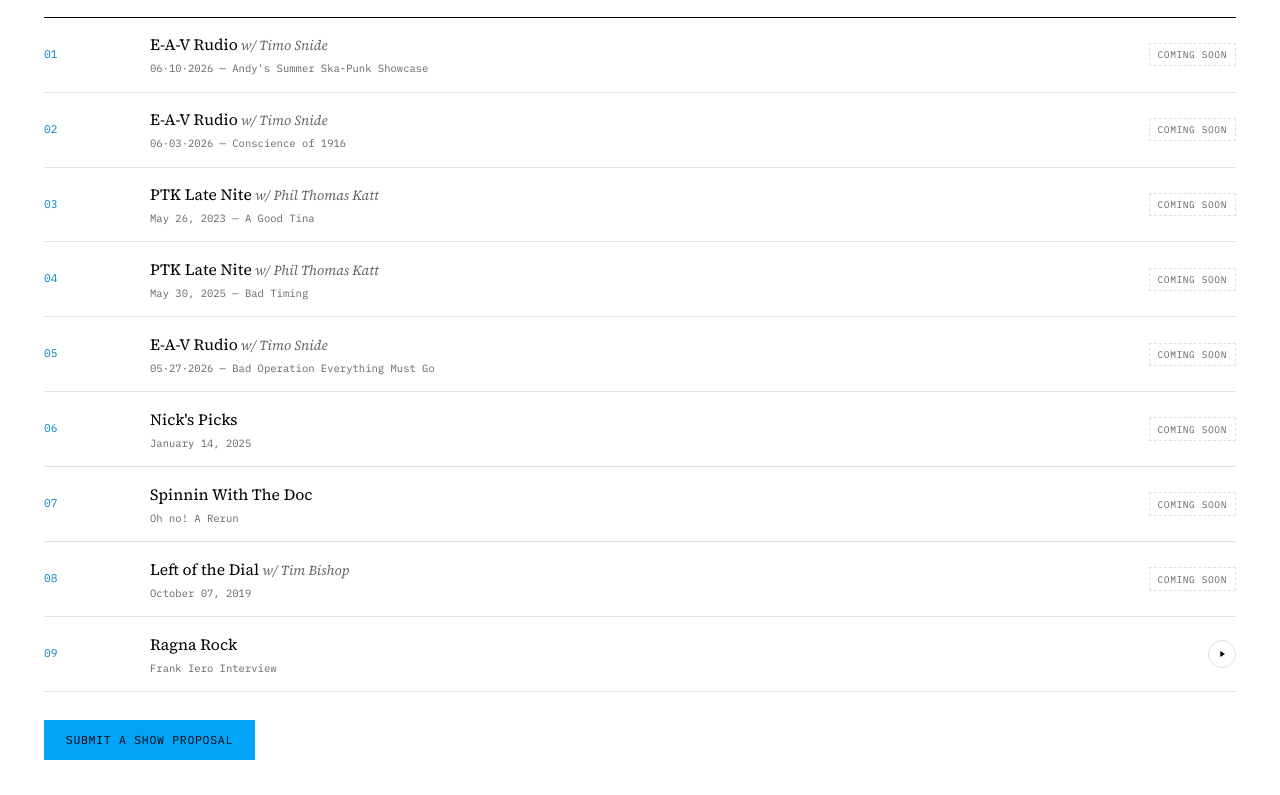
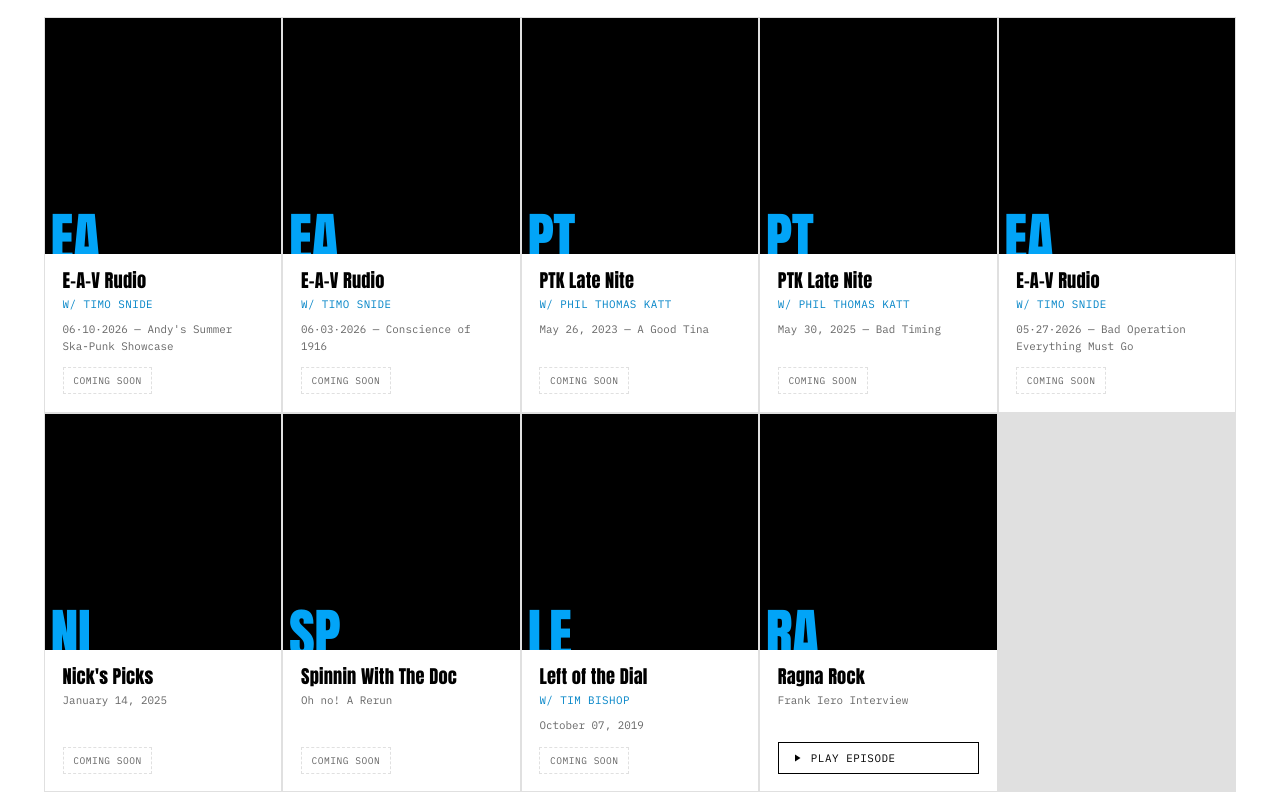
Before and after one commit to tobiechvarria/wpnx, an Astro site: page /shows in a window 1280 px wide. Shown: the part 944-1739 px from the top of the page. Built offline with nearby package versions, Linux system fonts and the light colour scheme; Astro itself is replaced by a stand-in of ours; no server answers.

Commit message:
feat: rebuild /shows as a card grid, referencing thelotradio.com/shows
Replaces the dense hairline-row archive table with a tight card
grid (image tile + title + host + episode + play/coming-soon),
matching the structural pattern at thelotradio.com/shows the user
pointed to. No per-show photography exists yet, so each tile carries
a bold Anton initials mark in accent blue instead of a fabricated
stock photo — an honest placeholder, not a fake one.

Also reshapes content/shows/*.json to mirror Spinitron's actual Show
API field names (title, matching Show.title) plus the two fields
Spinitron doesn't provide (host, episode_name ~ Playlist.episode_name)
and the site's own audio archive link (src). Spinitron's /shows is
still empty (confirmed via the Worker proxy), so this stays the data
source for now — swapping to the live API later should only mean
changing where `shows` comes from, not the card markup.

Co-Authored-By: Claude Sonnet 5 <noreply@anthropic.com>
Claude-Session: https://claude.ai/code/session_0116NiERtDbKgdbKcRaKCX72

```diff
--- a/src/content/shows/show-01.json
+++ b/src/content/shows/show-01.json
@@ -1,7 +1,7 @@
 {
   "id": "01",
-  "show": "E-A-V Rudio",
+  "title": "E-A-V Rudio",
   "host": "w/ Timo Snide",
-  "episode": "06·10·2026 — Andy's Summer Ska-Punk Showcase",
+  "episode_name": "06\u00b710\u00b72026 \u2014 Andy's Summer Ska-Punk Showcase",
   "src": ""
 }
--- a/src/content/shows/show-02.json
+++ b/src/content/shows/show-02.json
@@ -1,7 +1,7 @@
 {
   "id": "02",
-  "show": "E-A-V Rudio",
+  "title": "E-A-V Rudio",
   "host": "w/ Timo Snide",
-  "episode": "06·03·2026 — Conscience of 1916",
+  "episode_name": "06\u00b703\u00b72026 \u2014 Conscience of 1916",
   "src": ""
 }
--- a/src/content/shows/show-03.json
+++ b/src/content/shows/show-03.json
@@ -1,7 +1,7 @@
 {
   "id": "03",
-  "show": "PTK Late Nite",
+  "title": "PTK Late Nite",
   "host": "w/ Phil Thomas Katt",
-  "episode": "May 26, 2023 — A Good Tina",
+  "episode_name": "May 26, 2023 \u2014 A Good Tina",
   "src": ""
 }
--- a/src/content/shows/show-04.json
+++ b/src/content/shows/show-04.json
@@ -1,7 +1,7 @@
 {
   "id": "04",
-  "show": "PTK Late Nite",
+  "title": "PTK Late Nite",
   "host": "w/ Phil Thomas Katt",
-  "episode": "May 30, 2025 — Bad Timing",
+  "episode_name": "May 30, 2025 \u2014 Bad Timing",
   "src": ""
 }
--- a/src/content/shows/show-05.json
+++ b/src/content/shows/show-05.json
@@ -1,7 +1,7 @@
 {
   "id": "05",
-  "show": "E-A-V Rudio",
+  "title": "E-A-V Rudio",
   "host": "w/ Timo Snide",
-  "episode": "05·27·2026 — Bad Operation Everything Must Go",
+  "episode_name": "05\u00b727\u00b72026 \u2014 Bad Operation Everything Must Go",
   "src": ""
 }
--- a/src/content/shows/show-06.json
+++ b/src/content/shows/show-06.json
@@ -1,7 +1,7 @@
 {
   "id": "06",
-  "show": "Nick's Picks",
+  "title": "Nick's Picks",
   "host": "",
-  "episode": "January 14, 2025",
+  "episode_name": "January 14, 2025",
   "src": ""
 }
--- a/src/content/shows/show-07.json
+++ b/src/content/shows/show-07.json
@@ -1,7 +1,7 @@
 {
   "id": "07",
-  "show": "Spinnin With The Doc",
+  "title": "Spinnin With The Doc",
   "host": "",
-  "episode": "Oh no! A Rerun",
+  "episode_name": "Oh no! A Rerun",
   "src": ""
 }
--- a/src/content/shows/show-08.json
+++ b/src/content/shows/show-08.json
@@ -1,7 +1,7 @@
 {
   "id": "08",
-  "show": "Left of the Dial",
+  "title": "Left of the Dial",
   "host": "w/ Tim Bishop",
-  "episode": "October 07, 2019",
+  "episode_name": "October 07, 2019",
   "src": ""
 }
--- a/src/content/shows/show-09.json
+++ b/src/content/shows/show-09.json
@@ -1,7 +1,7 @@
 {
   "id": "09",
-  "show": "Ragna Rock",
+  "title": "Ragna Rock",
   "host": "",
-  "episode": "Frank Iero Interview",
+  "episode_name": "Frank Iero Interview",
   "src": "https://static1.squarespace.com/static/53cc5842e4b076d747fa86d3/t/596d4dcc7131a565aee22515/1500335649064/Ragna+Rock+with+Frank+Iero+Interview.mp3"
 }
--- a/src/pages/shows.astro
+++ b/src/pages/shows.astro
@@ -15,68 +15,147 @@ const shows = Object.values(rawShows).sort(
 
   <section class="dl-section">
     <p class="dl-section__title">Programming from Radio Free Pensacola — the roster grows as WPNX grows.</p>
-    <div class="archive-table" role="table" aria-label="Show roster">
+
+    <div class="show-grid">
       {shows.map((show: any) => {
         const hasAudio = Boolean(show.src);
+        const mark = show.title.replace(/[^A-Za-z0-9]/g, '').slice(0, 2).toUpperCase() || '??';
         return (
-          <div class="archive-row show-row" role="row" data-src={show.src || ''}>
-            <span class="archive-row__num" role="cell">{show.id}</span>
-            <span class="archive-row__main" role="cell">
-              {show.show}{show.host ? <em class="show-row__host"> {show.host}</em> : null}
-              <span class="archive-row__sub">{show.episode}</span>
-            </span>
-            <span class="archive-row__status" role="cell">
+          <article class="show-card" data-src={show.src || ''}>
+            <div class="show-card__art" aria-hidden="true">
+              <span class="show-card__mark">{mark}</span>
+            </div>
+
+            <div class="show-card__body">
+              <p class="show-card__title">{show.title}</p>
+              {show.host && <p class="show-card__host">{show.host}</p>}
+              <p class="show-card__episode">{show.episode_name}</p>
+            </div>
+
+            <div class="show-card__action">
               {hasAudio ? (
-                <button class="show-row__btn" aria-label={`Play ${show.show} — ${show.episode}`} data-play-btn>
-                  <svg viewBox="0 0 24 24" aria-hidden="true" focusable="false" class="show-row__icon show-row__icon--play"><path d="M8 5v14l11-7z"/></svg>
-                  <svg viewBox="0 0 24 24" aria-hidden="true" focusable="false" class="show-row__icon show-row__icon--pause" style="display:none"><path d="M6 19h4V5H6v14zm8-14v14h4V5h-4z"/></svg>
+                <button class="show-card__btn" aria-label={`Play ${show.title} — ${show.episode_name}`} data-play-btn>
+                  <svg viewBox="0 0 24 24" aria-hidden="true" focusable="false" class="show-card__icon show-card__icon--play"><path d="M8 5v14l11-7z"/></svg>
+                  <svg viewBox="0 0 24 24" aria-hidden="true" focusable="false" class="show-card__icon show-card__icon--pause" style="display:none"><path d="M6 19h4V5H6v14zm8-14v14h4V5h-4z"/></svg>
+                  <span>Play episode</span>
                 </button>
               ) : (
-                <span class="show-row__badge">Coming Soon</span>
+                <span class="show-card__badge">Coming Soon</span>
               )}
-            </span>
+            </div>
+
             {hasAudio && (
-              <div class="show-row__tray" data-tray aria-hidden="true">
+              <div class="show-card__tray" data-tray aria-hidden="true">
                 <span data-time>0:00</span>
-                <div class="show-row__progress" data-progress-wrap><div class="show-row__fill" data-progress-fill></div></div>
+                <div class="show-card__progress" data-progress-wrap><div class="show-card__fill" data-progress-fill></div></div>
                 <span data-duration>--:--</span>
               </div>
             )}
-          </div>
+          </article>
         );
       })}
     </div>
-    <a href="/participate" class="dl-btn dl-btn--primary" style="margin-top:1.75rem;display:inline-block;">Submit a Show Proposal</a>
+
+    <a href="/participate" class="dl-btn dl-btn--primary" style="margin-top:2rem;display:inline-block;">Submit a Show Proposal</a>
   </section>
 
   <style>
-    .show-row { position: relative; flex-wrap: wrap; }
-    .show-row__host { font-style: italic; color: var(--color-muted); font-size: 0.88em; }
-    .show-row__btn { width: 28px; height: 28px; border-radius: 50%; border: 1.5px solid var(--color-rule); background: transparent; color: var(--color-ink); cursor: pointer; display: flex; align-items: center; justify-content: center; transition: background 0.15s ease, border-color 0.15s ease; }
-    .show-row__btn:hover, .show-row__btn.is-playing { background: var(--color-accent); border-color: var(--color-accent); color: #fff; }
-    .show-row__icon { width: 10px; height: 10px; fill: currentColor; pointer-events: none; }
-    .show-row__badge { font-family: var(--f-mono); font-size: 0.6rem; color: var(--color-muted); border: 1px dashed var(--color-rule); padding: 0.2rem 0.5rem; white-space: nowrap; }
-    .show-row__tray { display: none; grid-column: 1 / -1; align-items: center; gap: 0.75rem; width: 100%; padding-top: 0.6rem; font-family: var(--f-mono); font-size: 0.62rem; color: var(--color-muted); }
-    .show-row__tray.is-open { display: flex; }
-    .show-row__progress { flex: 1; height: 2px; background: var(--color-rule); cursor: pointer; }
-    .show-row__fill { height: 100%; background: var(--color-accent); width: 0%; }
+    .show-grid {
+      display: grid;
+      grid-template-columns: repeat(auto-fill, minmax(230px, 1fr));
+      gap: 2px;
+      background: var(--color-rule);
+      border: 1px solid var(--color-rule);
+    }
+
+    .show-card {
+      display: flex;
+      flex-direction: column;
+      background: var(--color-paper);
+      position: relative;
+    }
+
+    .show-card__art {
+      aspect-ratio: 1;
+      background: var(--color-ink);
+      overflow: hidden;
+      position: relative;
+      display: flex;
+      align-items: flex-end;
+    }
+    .show-card__mark {
+      font-family: var(--f-display);
+      color: var(--color-accent);
+      font-size: clamp(3.5rem, 13cqi, 6rem);
+      line-height: 0.78;
+      letter-spacing: -0.01em;
+      padding: 0 0.1em;
+      transform: translateY(0.12em);
+      transition: color 0.2s ease, transform 0.25s ease;
+    }
+    .show-card:hover .show-card__mark,
+    .show-card:focus-within .show-card__mark { color: var(--color-paper); transform: translateY(0.12em) translateX(0.05em) scale(1.04); }
+
+    .show-card__body { padding: 1rem 1.1rem 0.75rem; flex: 1; }
+    .show-card__title {
+      font-family: var(--f-display); font-size: 1.15rem; letter-spacing: 0.01em;
+      line-height: 1.15; margin: 0 0 0.3rem;
+    }
+    .show-card__host {
+      font-family: var(--f-mono); font-size: 0.68rem; letter-spacing: 0.04em;
+      color: var(--color-accent-dark); margin: 0 0 0.5rem; text-transform: uppercase;
+    }
+    .show-card__episode {
+      font-family: var(--f-mono); font-size: 0.68rem; color: var(--color-muted);
+      line-height: 1.5; margin: 0;
+    }
+
+    .show-card__action { padding: 0 1.1rem 1.1rem; }
+    .show-card__badge {
+      font-family: var(--f-mono); font-size: 0.6rem; letter-spacing: 0.05em; text-transform: uppercase;
+      color: var(--color-muted); border: 1px dashed var(--color-rule); padding: 0.3rem 0.6rem; display: inline-block;
+    }
+    .show-card__btn {
+      display: flex; align-items: center; gap: 0.5rem; width: 100%;
+      font-family: var(--f-mono); font-size: 0.68rem; letter-spacing: 0.05em; text-transform: uppercase;
+      border: 1px solid var(--color-ink); background: transparent; color: var(--color-ink);
+      padding: 0.5rem 0.75rem; cursor: pointer; transition: background 0.15s ease, color 0.15s ease;
+    }
+    .show-card__btn:hover, .show-card__btn:focus-visible, .show-card__btn.is-playing {
+      background: var(--color-accent); border-color: var(--color-accent); color: #fff;
+    }
+    .show-card__icon { width: 12px; height: 12px; fill: currentColor; pointer-events: none; flex-shrink: 0; }
+
+    .show-card__tray {
+      display: none; align-items: center; gap: 0.6rem; padding: 0 1.1rem 1rem;
+      font-family: var(--f-mono); font-size: 0.6rem; color: var(--color-muted);
+    }
+    .show-card__tray.is-open { display: flex; }
+    .show-card__progress { flex: 1; height: 2px; background: var(--color-rule); cursor: pointer; }
+    .show-card__fill { height: 100%; background: var(--color-accent); width: 0%; }
+
+    .show-card__art { container-type: inline-size; }
+
+    @media (max-width: 560px) {
+      .show-grid { grid-template-columns: repeat(2, 1fr); }
+    }
   </style>
 
   <script>
     document.addEventListener('astro:page-load', () => {
-      document.querySelectorAll<HTMLElement>('.show-row').forEach((row) => {
-        if (row.dataset.wired === '1') return;
-        row.dataset.wired = '1';
-        const src = row.dataset.src;
+      document.querySelectorAll<HTMLElement>('.show-card').forEach((card) => {
+        if (card.dataset.wired === '1') return;
+        card.dataset.wired = '1';
+        const src = card.dataset.src;
         if (!src) return;
-        const btn = row.querySelector<HTMLButtonElement>('[data-play-btn]');
-        const tray = row.querySelector<HTMLElement>('[data-tray]');
-        const timeEl = row.querySelector<HTMLElement>('[data-time]');
-        const durEl = row.querySelector<HTMLElement>('[data-duration]');
-        const fillEl = row.querySelector<HTMLElement>('[data-progress-fill]');
-        const progressWrap = row.querySelector<HTMLElement>('[data-progress-wrap]');
-        const iconPlay = btn?.querySelector('.show-row__icon--play') as HTMLElement | null;
-        const iconPause = btn?.querySelector('.show-row__icon--pause') as HTMLElement | null;
+        const btn = card.querySelector<HTMLButtonElement>('[data-play-btn]');
+        const tray = card.querySelector<HTMLElement>('[data-tray]');
+        const timeEl = card.querySelector<HTMLElement>('[data-time]');
+        const durEl = card.querySelector<HTMLElement>('[data-duration]');
+        const fillEl = card.querySelector<HTMLElement>('[data-progress-fill]');
+        const progressWrap = card.querySelector<HTMLElement>('[data-progress-wrap]');
+        const iconPlay = btn?.querySelector('.show-card__icon--play') as HTMLElement | null;
+        const iconPause = btn?.querySelector('.show-card__icon--pause') as HTMLElement | null;
         if (!btn || !tray || !timeEl || !durEl || !fillEl) return;
 
         const audio = new Audio();
@@ -91,9 +170,9 @@ const shows = Object.values(rawShows).sort(
         function stopActive(): void {
           if (win.__dlActiveAudio && win.__dlActiveAudio !== audio) {
             win.__dlActiveAudio.pause();
-            win.__dlActiveRow?.querySelector('[data-play-btn]')?.classList.remove('is-playing');
-            const p = win.__dlActiveRow?.querySelector('.show-row__icon--play') as HTMLElement | null;
-            const pa = win.__dlActiveRow?.querySelector('.show-row__icon--pause') as HTMLElement | null;
+            win.__dlActiveCard?.querySelector('[data-play-btn]')?.classList.remove('is-playing');
+            const p = win.__dlActiveCard?.querySelector('.show-card__icon--play') as HTMLElement | null;
+            const pa = win.__dlActiveCard?.querySelector('.show-card__icon--pause') as HTMLElement | null;
             if (p) p.style.display = '';
             if (pa) pa.style.display = 'none';
             win.__dlActiveTray?.classList.remove('is-open');
@@ -103,7 +182,8 @@ const shows = Object.values(rawShows).sort(
           btn!.classList.toggle('is-playing', playing);
           if (iconPlay) iconPlay.style.display = playing ? 'none' : '';
           if (iconPause) iconPause.style.display = playing ? '' : 'none';
-          btn!.setAttribute('aria-label', playing ? 'Pause episode' : 'Play episode');
+          const label = btn!.querySelector('span');
+          if (label) label.textContent = playing ? 'Pause episode' : 'Play episode';
           tray!.classList.toggle('is-open', playing);
           tray!.setAttribute('aria-hidden', playing ? 'false' : 'true');
         }
@@ -112,7 +192,7 @@ const shows = Object.values(rawShows).sort(
           timeEl!.textContent = fmtTime(audio.currentTime);
           if (audio.duration) fillEl!.style.width = ((audio.currentTime / audio.duration) * 100).toFixed(2) + '%';
         });
-        audio.addEventListener('ended', () => { setPlaying(false); win.__dlActiveAudio = null; win.__dlActiveRow = null; win.__dlActiveTray = null; });
+        audio.addEventListener('ended', () => { setPlaying(false); win.__dlActiveAudio = null; win.__dlActiveCard = null; win.__dlActiveTray = null; });
         progressWrap?.addEventListener('click', (e: MouseEvent) => {
           if (!audio.duration) return;
           const rect = progressWrap.getBoundingClientRect();
@@ -130,7 +210,7 @@ const shows = Object.values(rawShows).sort(
             audio.play().catch(() => {});
             setPlaying(true);
             win.__dlActiveAudio = audio;
-            win.__dlActiveRow = row;
+            win.__dlActiveCard = card;
             win.__dlActiveTray = tray;
           }
         });
```
